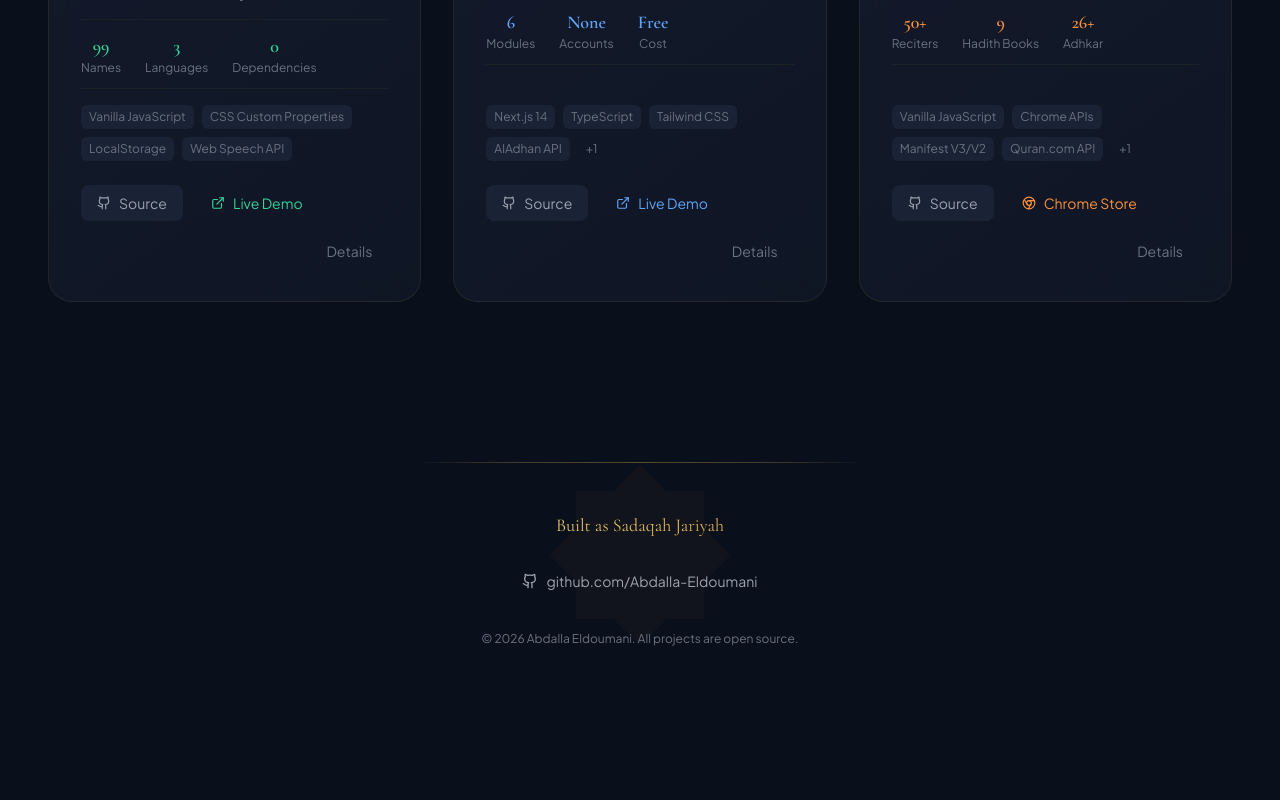
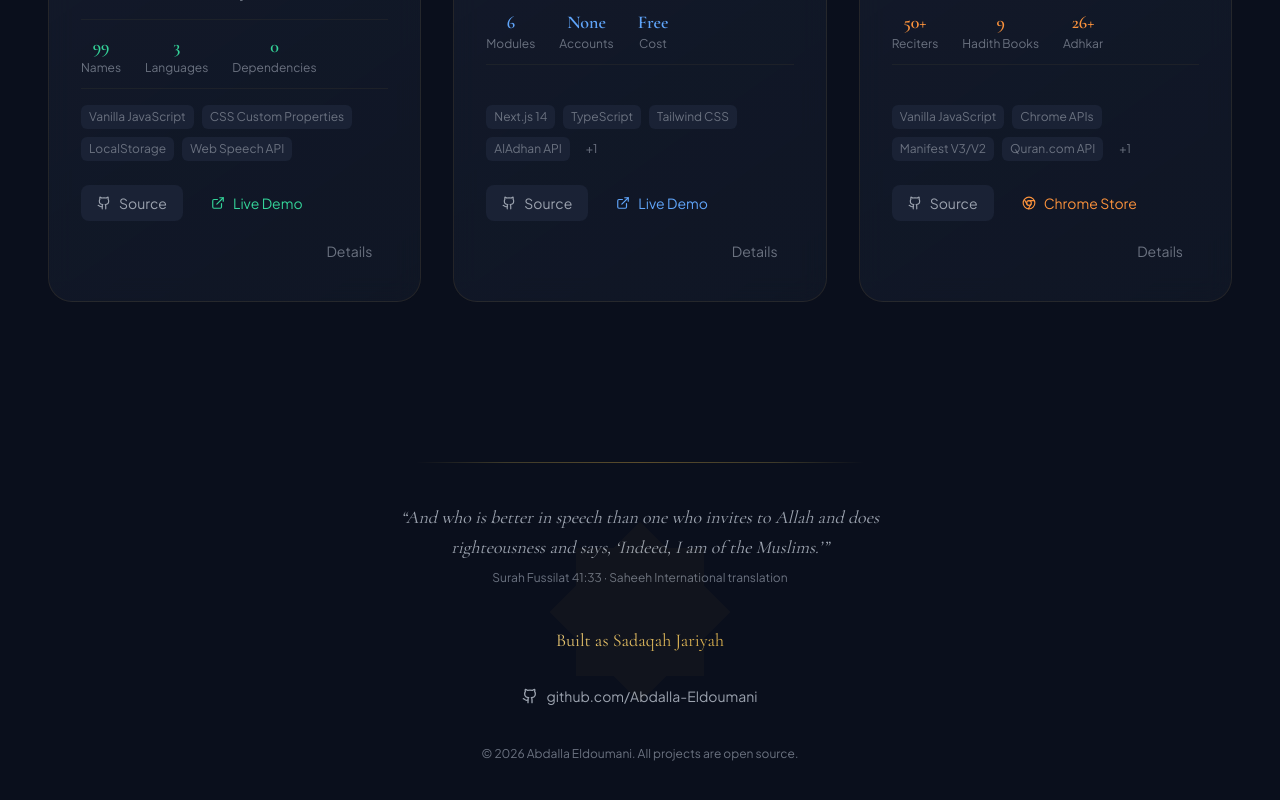
Before and after one commit to Abdalla-Eldoumani/my-islamic-portfolio, a Next.js app: page / in a window 1280 px wide. Shown: the part 2491-3291 px from the top of the page. Before the commit the page ends 3202 px from the top, so only its background shows below. Built offline with nearby package versions, Linux system fonts and the light colour scheme.

Commit message:
add quran 41:33 fragment to footer

```diff
--- a/src/components/footer.tsx
+++ b/src/components/footer.tsx
@@ -18,7 +18,16 @@ export function Footer() {
       </svg>
 
       {/* Top divider */}
-      <div className="geometric-divider max-w-md mx-auto mb-12" />
+      <div className="geometric-divider max-w-md mx-auto mb-10" />
+
+      <p className="font-display text-base md:text-lg text-text-secondary italic max-w-xl mx-auto leading-relaxed">
+        &ldquo;And who is better in speech than one who invites to Allah and
+        does righteousness and says, &lsquo;Indeed, I am of the
+        Muslims.&rsquo;&rdquo;
+      </p>
+      <p className="font-body text-xs text-text-muted mt-2 mb-10">
+        Surah Fussilat 41:33 · Saheeh International translation
+      </p>
 
       <p className="font-display text-lg gold-shimmer mb-6">
         Built as Sadaqah Jariyah
```
